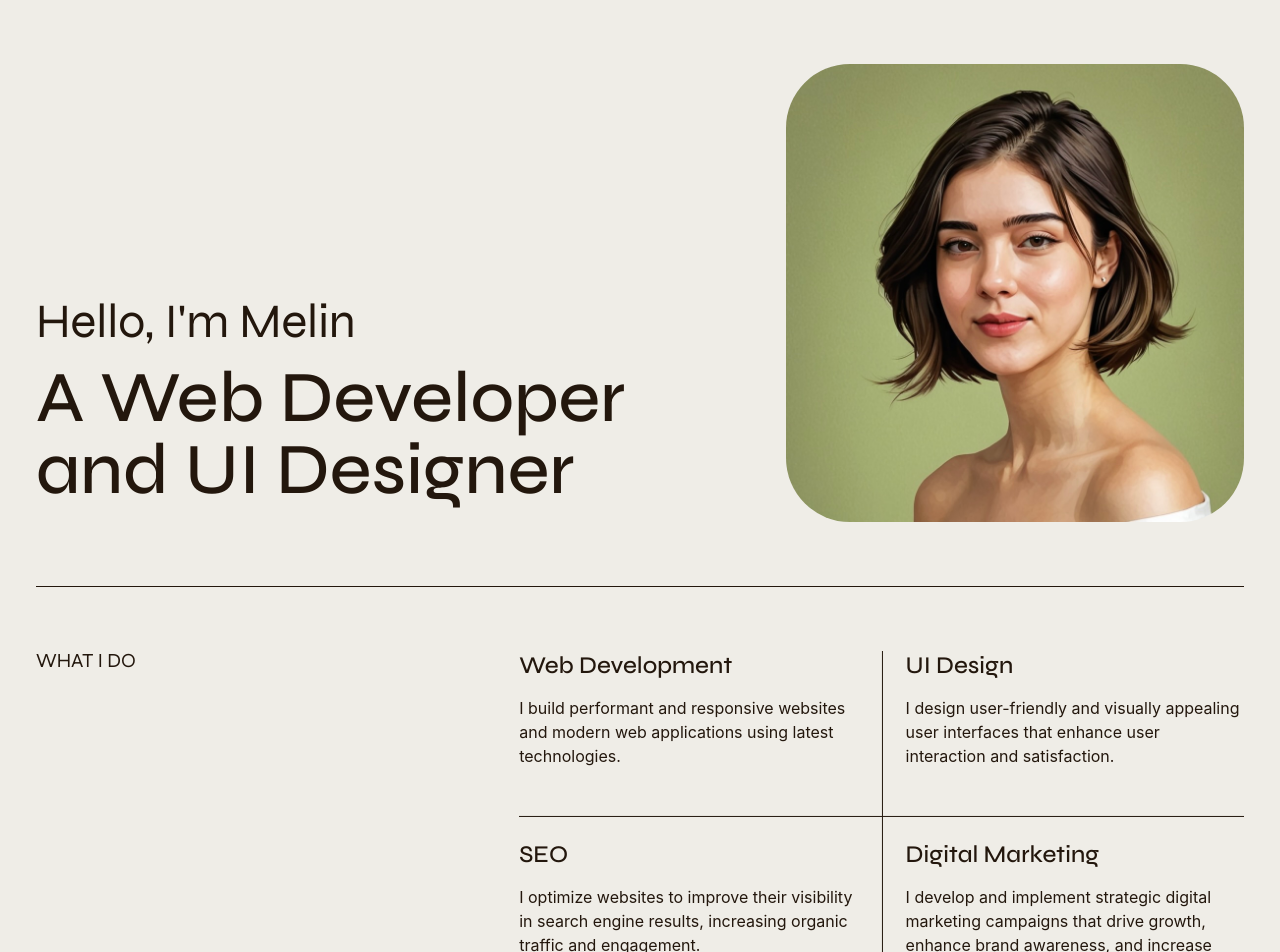
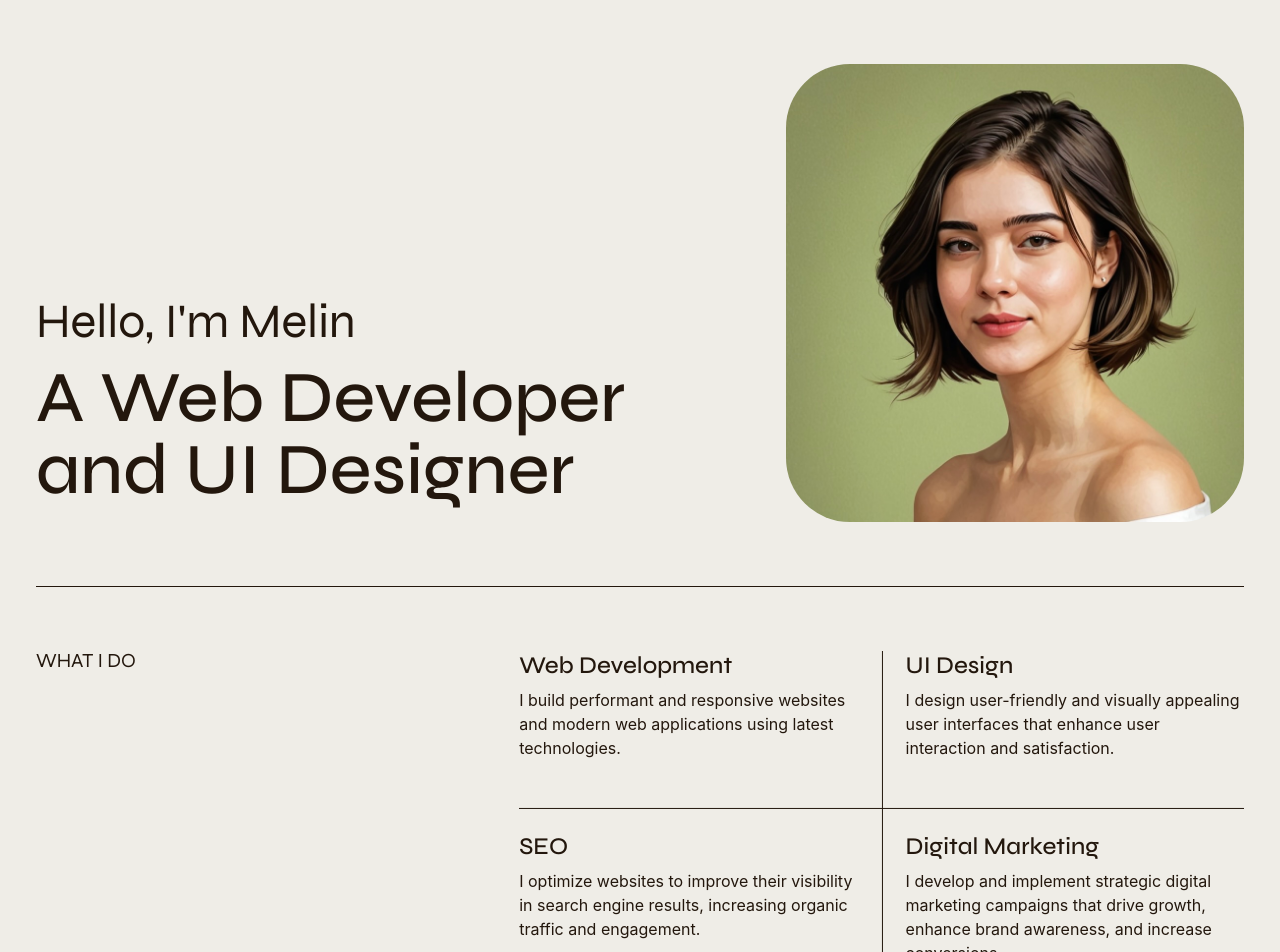
Before and after one commit to melinkan/melinkan-web, a Next.js app: page / in a window 1280 px wide. Shown: the top 952 px of the page. Built offline with nearby package versions, Linux system fonts and the light colour scheme.

Commit message:
fix styles and metadata

```diff
--- a/app/components/styled/StyledFooter.tsx
+++ b/app/components/styled/StyledFooter.tsx
@@ -13,7 +13,7 @@ export const StyledFooterWrapper = styled(Container)`
   gap: 24px;
 
   @media (max-width: 992px) {
-    flex-direction: column;
+    flex-direction: column-reverse;
     align-items: flex-start;
   }
 `;
--- a/app/components/styled/StyledWhatIDo.tsx
+++ b/app/components/styled/StyledWhatIDo.tsx
@@ -50,7 +50,7 @@ export const StyledWhatIDoGrid = styled(motion.div)`
 
   @media (max-width: 640px) {
     grid-template-columns: repeat(1, 1fr);
-    grid-template-rows: repeat(4, 1fr);
+    grid-template-rows: repeat(4, auto);
     row-gap: 24px;
 
     &:before,
@@ -63,7 +63,7 @@ export const StyledWhatIDoGrid = styled(motion.div)`
 export const StyledWhatIDoCard = styled(motion.div)``;
 
 export const StyledWhatIDoCardTitle = styled(motion.h3)`
-  margin-bottom: 16px;
+  margin-bottom: 8px;
   font-size: 24px;
   font-weight: 500;
 `;
--- a/app/layout.tsx
+++ b/app/layout.tsx
@@ -10,7 +10,7 @@ const syne = Syne({ subsets: ["latin"] });
 export const metadata: Metadata = {
   title: "Home - Melin Kan",
   description:
-    "Meet Melin, a passionate web developer & designer with expertise in technical SEO and creating user-friendly, optimized websites. Always keeping up with the latest trends.",
+    "I'm Melin, a passionate web developer & designer with expertise in SEO and creating user-friendly, optimized websites.",
 };
 
 export default function RootLayout({
```
